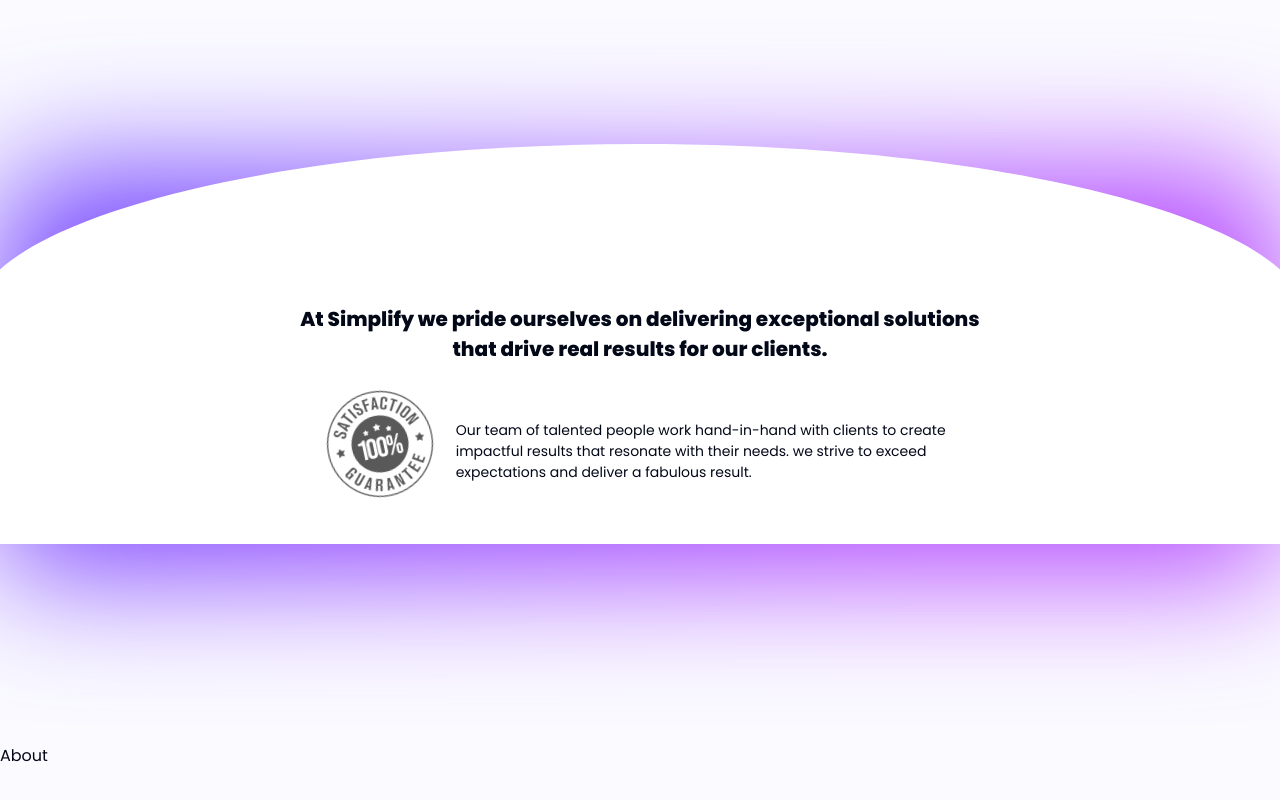
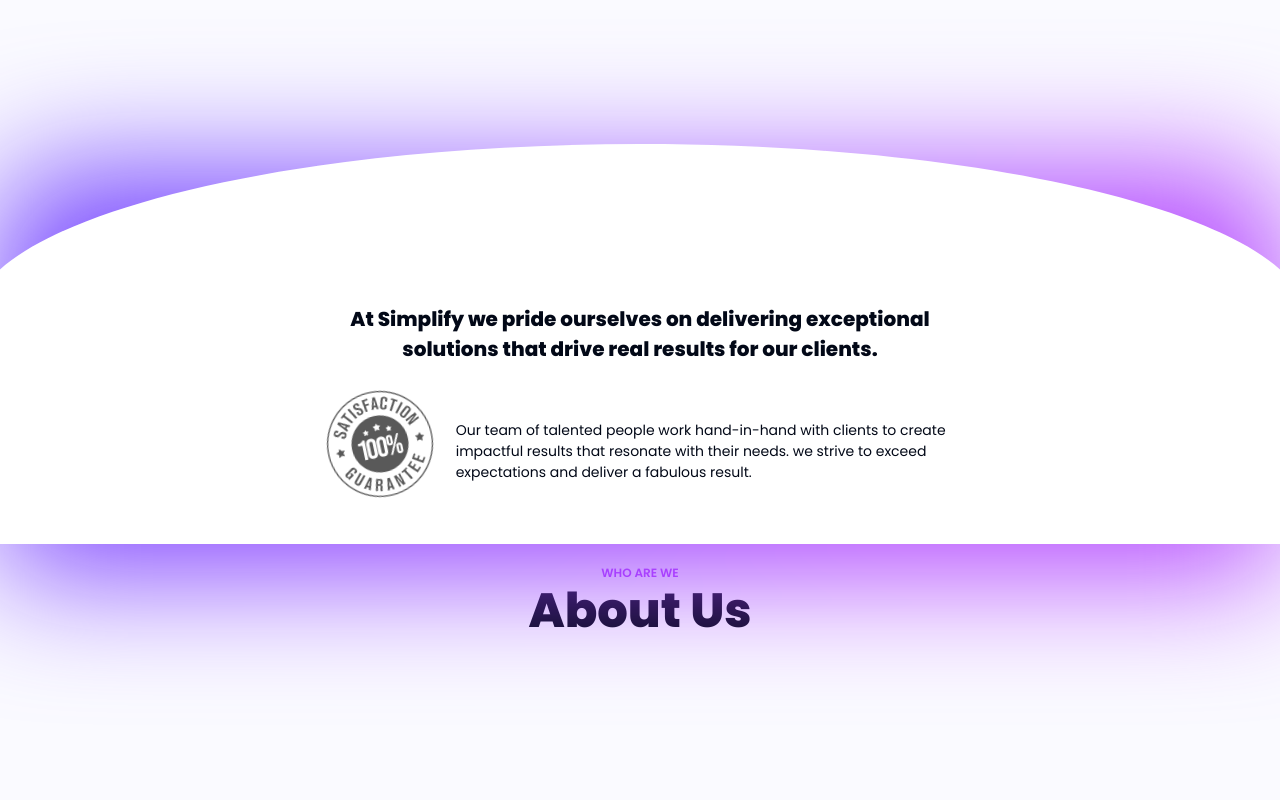
Before and after one commit to Kish-han/SimplifR, a Next.js app: page / in a window 1280 px wide. Shown: the part 544-1344 px from the top of the page. Before the commit the page ends 1312 px from the top, so only its background shows below. Built offline with nearby package versions, Linux system fonts and the light colour scheme.

Commit message:
Added heading section with animation

```diff
--- a/app/globals.css
+++ b/app/globals.css
@@ -16,7 +16,13 @@
   background: #b140ff;
   border: 5px solid transparent;
   border-radius: 10px;
-  /* background-clip: content-box; */
+}
+
+.gradient {
+  color: var(
+    --Gradient,
+    linear-gradient(131deg, #713fff 15.09%, #b140ff 73.66%)
+  );
 }
 
 @layer base {
@@ -123,4 +129,7 @@
       linear-gradient(131deg, #713fff 15.09%, #b140ff 73.66%)
     );
   }
+  .serviceCard {
+    @apply bg-white backdrop-blur-[20px] rounded-[12px] border-0 border-solid border-[rgba(255,255,255,0.75)];
+  }
 }
--- a/app/page.tsx
+++ b/app/page.tsx
@@ -6,7 +6,7 @@ import { Scrollbar } from "react-scrollbars-custom";
 
 export default function Home() {
   return (
-    <div className="relative customNavbar">
+    <div className="relative customNavbar overflow-x-hidden">
       <Hero />
       <UnionShape />
       <About />
--- a/components/About.tsx
+++ b/components/About.tsx
@@ -1,11 +1,15 @@
-import React from 'react'
+import React from "react";
+import Services from "./Services";
+import Headings from "./Headings";
 
-type Props = {}
+type Props = {};
 
 const About = (props: Props) => {
   return (
-    <div id='about' className='mt-[400px] md:mt-[200px]'>About</div>
-  )
-}
+    <div id="about" className="h-[80vh] mt-[340px] md:mt-[200px] lg:mt-[100px] xl:mt-5">
+      <Headings head={"About Us"} subhead={"WHO ARE WE"} />
+    </div>
+  );
+};
 
-export default About
+export default About;
--- /dev/null
+++ b/components/Headings.tsx
@@ -0,0 +1,32 @@
+"use client";
+import React from "react";
+import { motion } from "framer-motion";
+
+type Props = {};
+
+const Headings = ({ head, subhead }: { head: string; subhead: string }) => {
+  return (
+    <div className="">
+      <motion.div
+        initial={{ opacity: 0, x: -200 }}
+        whileInView={{ opacity: 1, x: 0 }}
+        transition={{ ease: "easeOut", duration: 1.3, delay: 0.3 }}
+        viewport={{once:true}}
+        className="text-highlight text-[12px] font-semibold text-center"
+      >
+        <p className="gradient">{subhead}</p>
+      </motion.div>
+      <motion.div
+        initial={{ opacity: 0, x: 200 }}
+        whileInView={{ opacity: 1, x: 0 }}
+        transition={{ ease: "easeOut", duration: 1.3, delay: 0.3 }}
+        viewport={{once:true}}
+        className="heading text-center"
+      >
+        <h2>{head}</h2>
+      </motion.div>
+    </div>
+  );
+};
+
+export default Headings;
--- /dev/null
+++ b/components/Services.tsx
@@ -0,0 +1,68 @@
+"use client";
+
+import React from "react";
+import { Tabs, TabsContent, TabsList, TabsTrigger } from "@/components/ui/tabs";
+import { motion } from "framer-motion";
+type Props = {};
+
+const Services = (props: Props) => {
+  return (
+    <div>
+      <Tabs defaultValue="account" className="w-[400px] flex ">
+        <TabsList className="h-full flex flex-col space-y-10">
+          <TabsTrigger className="serviceCard" value="account">
+            Accounting Made Simple
+          </TabsTrigger>
+          <TabsTrigger className="serviceCard" value="hrms">
+            HRMS Software
+          </TabsTrigger>
+          <TabsTrigger className="serviceCard" value="hr">
+            HR Soultions
+          </TabsTrigger>
+          <TabsTrigger className="serviceCard" value="web">
+            Webdevelopment
+          </TabsTrigger>
+        </TabsList>
+        <div className="">
+          <TabsContent value="account">
+            Say goodbye to the complexities of financial management. Simplifyr
+            offers intuitive accounting solutions designed to streamline your
+            financial processes. From bookkeeping to financial reporting, our
+            tools are crafted to simplify every aspect of your accounting needs.
+            Experience transparency and control like never before.
+            `&#34;`Simplify Your Finances with Simplifyr`&#39;`s Accounting
+            Expertise`&#34;`
+          </TabsContent>
+        </div>
+        <TabsContent value="hrms">
+          Managing human resources has never been this easy. Simplifyr`&#39;`s
+          HRMS software is your comprehensive solution for workforce management.
+          We simplify the complexities of HR tasks, from employee onboarding to
+          payroll processing. Enjoy a seamless experience that enables you to
+          focus on fostering a thriving workplace culture. `&#34;`Streamline
+          Your Workforce with Simplifyr`&#39;`s HRMS Software`&#34;`.
+        </TabsContent>
+        <TabsContent value="hr">
+          Welcome to Simplifyr, where strategic growth meets simplified
+          workforce management. As a small business or a growing enterprise, our
+          HR services are crafted to lift the burdens of managing your
+          workforce, allowing you to concentrate on what truly matters—strategic
+          growth. Explore our comprehensive HR solutions tailored to cover
+          critical areas and provide you with the peace of mind you need for
+          your business journey. “Simplify your HR experience with Simplifyr”.
+        </TabsContent>
+        <TabsContent value="web">
+          Embark on a digital journey with Simplifyr`&#39;`s web development
+          services. Our team of experts is dedicated to creating clean,
+          intuitive, and user-friendly websites. We believe in simplicity
+          without compromising on functionality. Let your online presence shine
+          with websites that not only look great but also deliver a hassle-free
+          user experience. `&#34;`Elevate Online Success: Simplifyr`&#39;`s Web
+          Development Solutions`&#34;`.
+        </TabsContent>
+      </Tabs>
+    </div>
+  );
+};
+
+export default Services;
--- a/components/UnionShape.tsx
+++ b/components/UnionShape.tsx
@@ -2,7 +2,6 @@
 import React from "react";
 import { motion } from "framer-motion";
 import Image from "next/image";
-
 
 type Props = {};
 
@@ -15,7 +14,7 @@ const UnionShape = (props: Props) => {
       viewport={{ once: true }}
       className=" relative w-full "
     >
-      <div className=" absolute h-[360px] lg:h-[400px] -z-10 left-0 right-0 top-5 lg:rounded-t-[50px] lg:top-7 bottom-7 blur-3xl bgBlur "></div>
+      <div className=" absolute h-[360px] xl:h-[400px] -z-10 left-0 right-0 top-5 lg:rounded-t-[50px] lg:top-7 bottom-7 blur-3xl bgBlur "></div>
       <div className="w-full relative ">
         <svg
           className="w-full fill-white dark:fill-[#25232C]"
@@ -28,16 +27,14 @@ const UnionShape = (props: Props) => {
             d="M1440 251.359C1459.53 233.871 1470 215.371 1470 196.232C1470 87.856 1134.21 0 720 0C305.786 0 -30 87.856 -30 196.232C-30 215.371 -19.5275 233.871 0 251.359V653H1440V251.359Z"
           />
         </svg>
-        <div
-          className="absolute top-[65%] lg:top-[45%] xl:top-[40%] space-y-5 bg-white dark:bg-[#25232C] pb-10"
-        >
-          <div className="font-bold md:text-[20px] w-[88%] md:w-[60%] lg:w-[55%] mx-auto text-center">
+        <div className="absolute w-[100%] mx-auto top-[65%] lg:top-[45%] xl:top-[40%] space-y-5 bg-white dark:bg-[#25232C] pb-10">
+          <div className="font-bold md:text-[20px] w-[80%] md:w-[50%] mx-auto text-center">
             <p>
               At Simplify we pride ourselves on delivering exceptional solutions
               that drive real results for our clients.
             </p>
           </div>
-          <div className="flex flex-col md:flex-row items-center w-[88%] md:w-[65%] lg:w-[50%] mx-auto text-center md:text-left space-y-4 md:space-x-4">
+          <div className="flex flex-col md:flex-row items-center w-[80%] md:w-[50%] mx-auto text-center md:text-left space-y-4 md:space-x-4">
             <div className="w-[100px] md:w-[300px]">
               <Image
                 src="/images/seal.png"
--- /dev/null
+++ b/components/ui/tabs.tsx
@@ -0,0 +1,55 @@
+"use client"
+
+import * as React from "react"
+import * as TabsPrimitive from "@radix-ui/react-tabs"
+
+import { cn } from "@/lib/utils"
+
+const Tabs = TabsPrimitive.Root
+
+const TabsList = React.forwardRef<
+  React.ElementRef<typeof TabsPrimitive.List>,
+  React.ComponentPropsWithoutRef<typeof TabsPrimitive.List>
+>(({ className, ...props }, ref) => (
+  <TabsPrimitive.List
+    ref={ref}
+    className={cn(
+      "inline-flex h-10 items-center justify-center rounded-md bg-muted p-1 text-muted-foreground",
+      className
+    )}
+    {...props}
+  />
+))
+TabsList.displayName = TabsPrimitive.List.displayName
+
+const TabsTrigger = React.forwardRef<
+  React.ElementRef<typeof TabsPrimitive.Trigger>,
+  React.ComponentPropsWithoutRef<typeof TabsPrimitive.Trigger>
+>(({ className, ...props }, ref) => (
+  <TabsPrimitive.Trigger
+    ref={ref}
+    className={cn(
+      "inline-flex items-center justify-center whitespace-nowrap rounded-sm px-3 py-1.5 text-sm font-medium ring-offset-background transition-all focus-visible:outline-none focus-visible:ring-2 focus-visible:ring-ring focus-visible:ring-offset-2 disabled:pointer-events-none disabled:opacity-50 data-[state=active]:bg-background data-[state=active]:text-foreground data-[state=active]:shadow-sm",
+      className
+    )}
+    {...props}
+  />
+))
+TabsTrigger.displayName = TabsPrimitive.Trigger.displayName
+
+const TabsContent = React.forwardRef<
+  React.ElementRef<typeof TabsPrimitive.Content>,
+  React.ComponentPropsWithoutRef<typeof TabsPrimitive.Content>
+>(({ className, ...props }, ref) => (
+  <TabsPrimitive.Content
+    ref={ref}
+    className={cn(
+      "mt-2 ring-offset-background focus-visible:outline-none focus-visible:ring-2 focus-visible:ring-ring focus-visible:ring-offset-2",
+      className
+    )}
+    {...props}
+  />
+))
+TabsContent.displayName = TabsPrimitive.Content.displayName
+
+export { Tabs, TabsList, TabsTrigger, TabsContent }
--- a/package.json
+++ b/package.json
@@ -12,6 +12,7 @@
     "@radix-ui/react-dropdown-menu": "^2.0.6",
     "@radix-ui/react-navigation-menu": "^1.1.4",
     "@radix-ui/react-slot": "^1.0.2",
+    "@radix-ui/react-tabs": "^1.0.4",
     "class-variance-authority": "^0.7.0",
     "clsx": "^2.1.0",
     "framer-motion": "^11.0.3",
```
Also changed, not shown: 1 other file (tests, documents, lock files or other folders).
